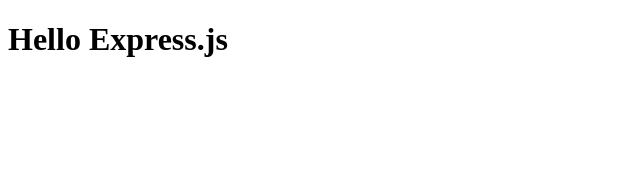
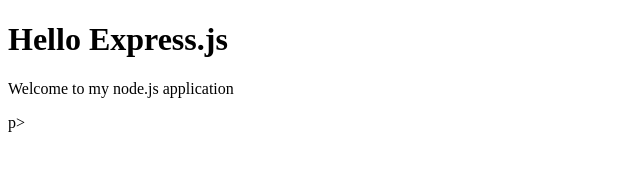
Before and after one commit to josealvarado/web-server, a website: page public/index.html in a window 1280 px wide. Shown: the whole page, without its empty margins (0-640 px from the left). Drawn offline with Linux system fonts and the light colour scheme.

Commit message:
Update index file

```diff
--- a/public/index.html
+++ b/public/index.html
@@ -6,5 +6,6 @@
 	</head>
 	<body>
 		<h1>Hello Express.js</h1>
+		<p>Welcome to my node.js application</p>p>
 	</body>
 </html>
```
